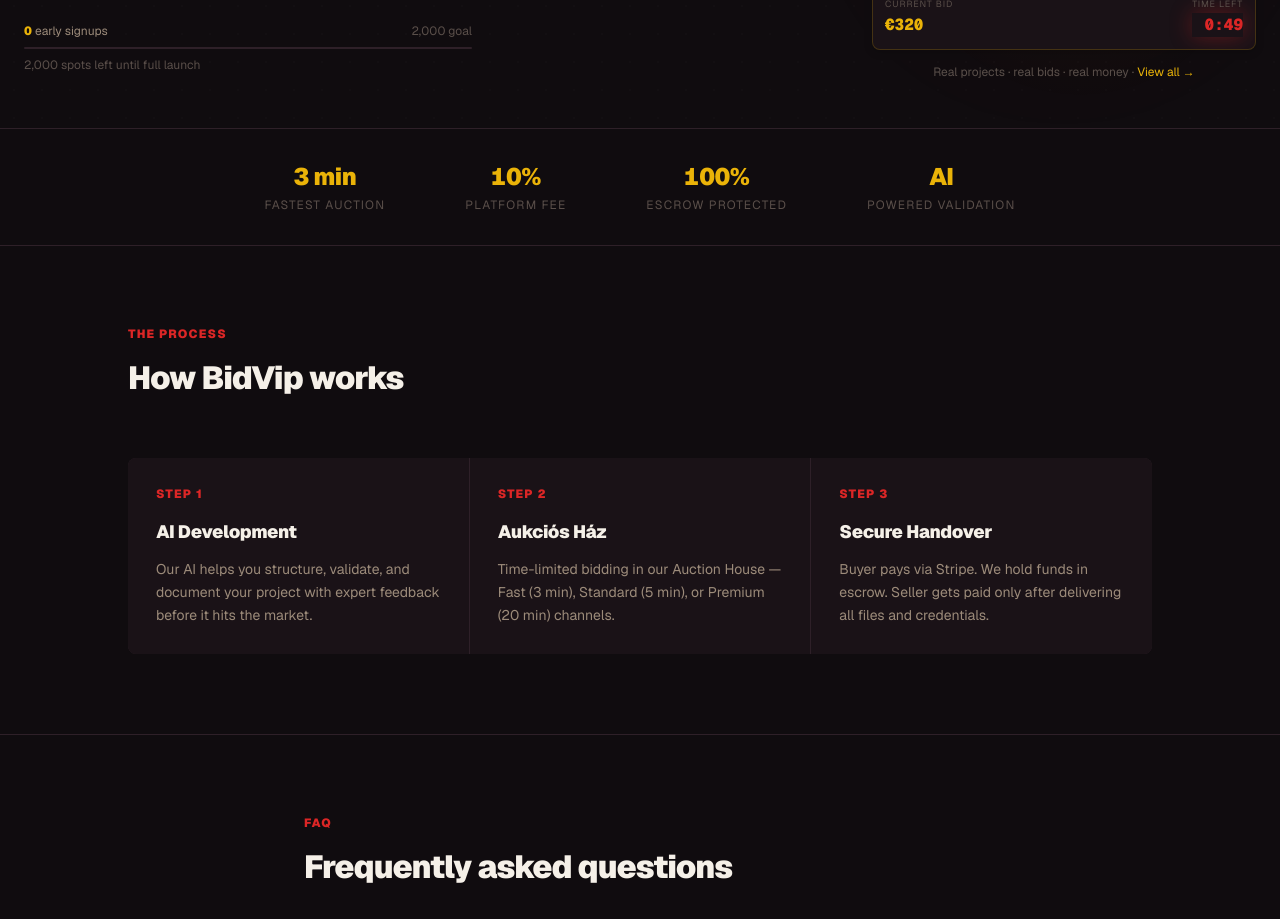
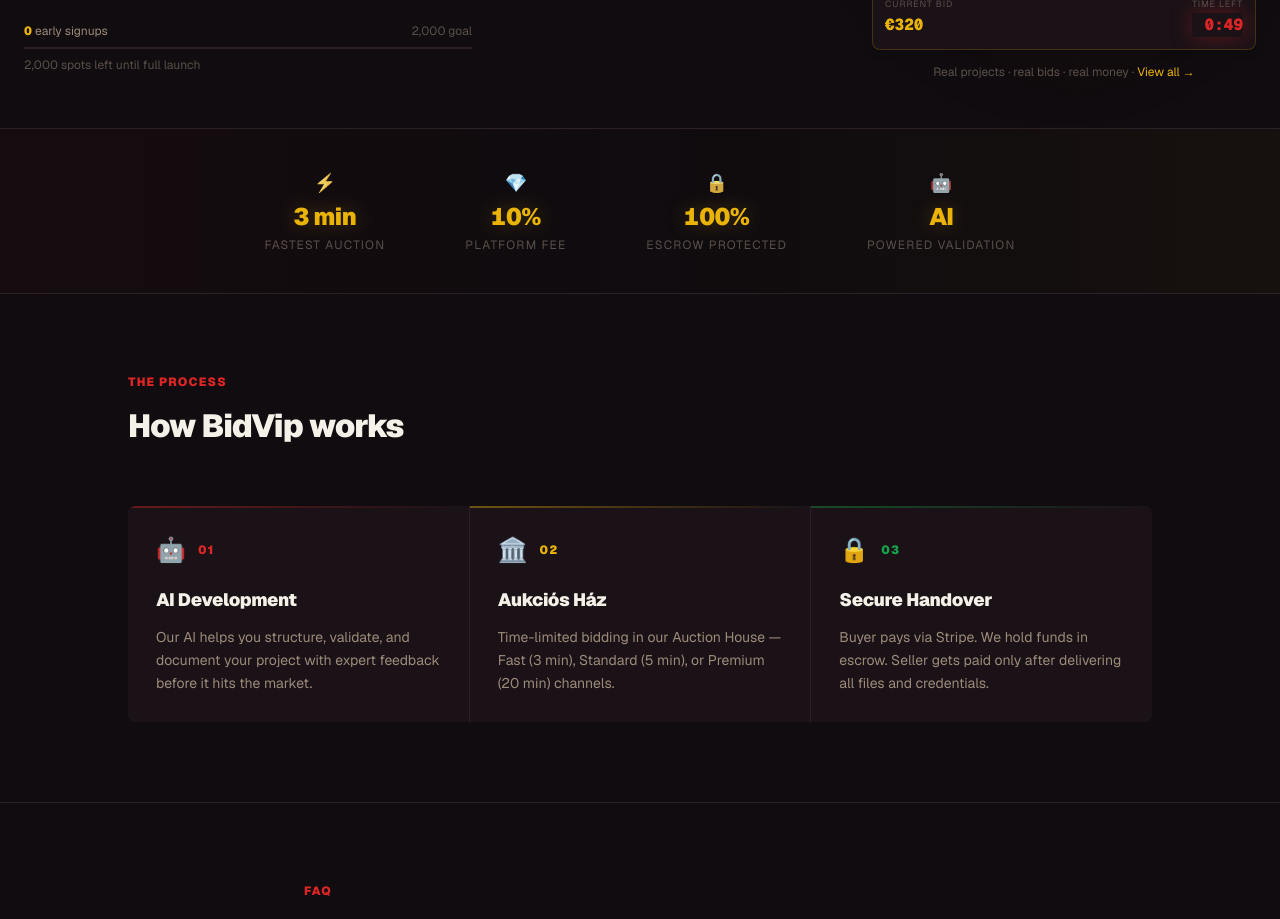
Before and after one commit to bidvip/bidvip, a Next.js app: page / in a window 1280 px wide. Shown: the part 680-1599 px from the top of the page. Built offline with nearby package versions, Linux system fonts and the light colour scheme; no server answers.

Commit message:
auto-deploy

```diff
--- a/app/page.tsx
+++ b/app/page.tsx
@@ -308,18 +308,23 @@ export default function Home() {
 
       {/* ── STATS STRIP ── */}
       <ScrollReveal>
-        <div className="relative z-10 py-8 px-6" style={{ borderTop: '1px solid #2E2028', borderBottom: '1px solid #2E2028' }}>
+        <div className="relative z-10 py-10 px-6" style={{ borderTop: '1px solid #2E2028', borderBottom: '1px solid #2E2028', background: 'linear-gradient(90deg, rgba(220,38,38,0.03) 0%, transparent 50%, rgba(234,179,8,0.03) 100%)' }}>
           <div className="max-w-3xl mx-auto flex flex-wrap items-center justify-center gap-10 md:gap-20">
             {[
-              { val: '3 min', label: 'Fastest auction' },
-              { val: '10%',   label: 'Platform fee' },
-              { val: '100%',  label: 'Escrow protected' },
-              { val: 'AI',    label: 'Powered validation' },
-            ].map(s => (
-              <div key={s.label} className="text-center">
-                <p className="text-2xl font-black tabular-nums" style={{ color: '#EAB308', letterSpacing: '-0.02em' }}>{s.val}</p>
-                <p className="text-xs uppercase tracking-widest mt-1" style={{ color: '#5A4F4A' }}>{s.label}</p>
-              </div>
+              { val: '3 min', label: 'Fastest auction', icon: '⚡' },
+              { val: '10%',   label: 'Platform fee',    icon: '💎' },
+              { val: '100%',  label: 'Escrow protected', icon: '🔒' },
+              { val: 'AI',    label: 'Powered validation', icon: '🤖' },
+            ].map((s, i) => (
+              <ScrollReveal key={s.label} delay={i * 80}>
+                <div className="text-center group cursor-default">
+                  <div className="text-lg mb-1" style={{ filter: 'grayscale(0.3)' }}>{s.icon}</div>
+                  <p className="text-2xl font-black tabular-nums transition-all duration-300 group-hover:scale-110"
+                    style={{ color: '#EAB308', letterSpacing: '-0.02em', display: 'inline-block',
+                      textShadow: '0 0 20px rgba(234,179,8,0.3)' }}>{s.val}</p>
+                  <p className="text-xs uppercase tracking-widest mt-1" style={{ color: '#5A4F4A' }}>{s.label}</p>
+                </div>
+              </ScrollReveal>
             ))}
           </div>
         </div>
@@ -338,22 +343,21 @@ export default function Home() {
           </ScrollReveal>
           <div className="grid grid-cols-1 md:grid-cols-3 gap-px" style={{ background: '#2E2028', borderRadius: '8px', overflow: 'hidden' }}>
             {[
-              { step: 'Step 1', title: 'AI Development',  desc: 'Our AI helps you structure, validate, and document your project with expert feedback before it hits the market.' },
-              { step: 'Step 2', title: 'Aukciós Ház',     desc: 'Time-limited bidding in our Auction House — Fast (3 min), Standard (5 min), or Premium (20 min) channels.' },
-              { step: 'Step 3', title: 'Secure Handover', desc: 'Buyer pays via Stripe. We hold funds in escrow. Seller gets paid only after delivering all files and credentials.' },
+              { step: '01', title: 'AI Development',  desc: 'Our AI helps you structure, validate, and document your project with expert feedback before it hits the market.', icon: '🤖', accent: '#DC2626' },
+              { step: '02', title: 'Aukciós Ház',     desc: 'Time-limited bidding in our Auction House — Fast (3 min), Standard (5 min), or Premium (20 min) channels.', icon: '🏛️', accent: '#EAB308' },
+              { step: '03', title: 'Secure Handover', desc: 'Buyer pays via Stripe. We hold funds in escrow. Seller gets paid only after delivering all files and credentials.', icon: '🔒', accent: '#16A34A' },
             ].map((s, i) => (
-              <ScrollReveal key={i} delay={i * 100}>
-                <div className="group p-7 h-full transition-colors duration-200"
-                  style={{ background: '#1A1217' }}
-                  onMouseEnter={e => (e.currentTarget.style.background = '#221820')}
-                  onMouseLeave={e => (e.currentTarget.style.background = '#1A1217')}>
-                  <p className="text-xs font-black tracking-widest uppercase mb-4" style={{ color: '#DC2626' }}>{s.step}</p>
-                  <h3 className="font-black text-lg mb-3 transition-colors duration-200"
-                    style={{ color: '#F5F0E8', letterSpacing: '-0.02em' }}
-                    onMouseEnter={e => (e.currentTarget.style.color = '#EAB308')}
-                    onMouseLeave={e => (e.currentTarget.style.color = '#F5F0E8')}>
-                    {s.title}
-                  </h3>
+              <ScrollReveal key={i} delay={i * 120}>
+                <div className="p-7 h-full relative overflow-hidden"
+                  style={{ background: '#1A1217', transition: 'background 0.3s' }}
+                  onMouseEnter={e => { e.currentTarget.style.background = '#221820' }}
+                  onMouseLeave={e => { e.currentTarget.style.background = '#1A1217' }}>
+                  <div className="absolute top-0 left-0 right-0 h-0.5" style={{ background: `linear-gradient(90deg, ${s.accent}66, transparent)` }} />
+                  <div className="flex items-center gap-3 mb-5">
+                    <span className="text-2xl">{s.icon}</span>
+                    <span className="text-xs font-black tracking-widest uppercase" style={{ color: s.accent }}>{s.step}</span>
+                  </div>
+                  <h3 className="font-black text-lg mb-3" style={{ color: '#F5F0E8', letterSpacing: '-0.02em' }}>{s.title}</h3>
                   <p className="text-sm leading-relaxed" style={{ color: '#9C8B7A' }}>{s.desc}</p>
                 </div>
               </ScrollReveal>
```
